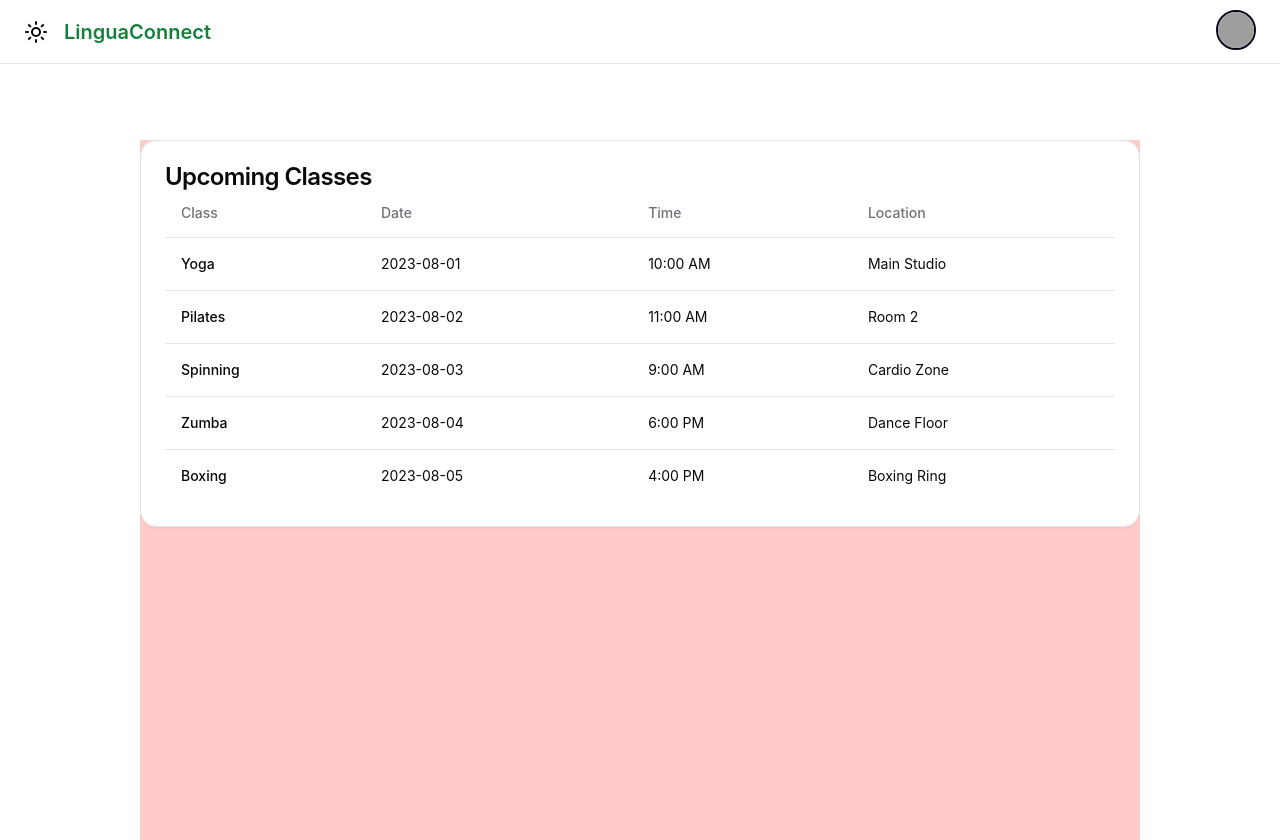
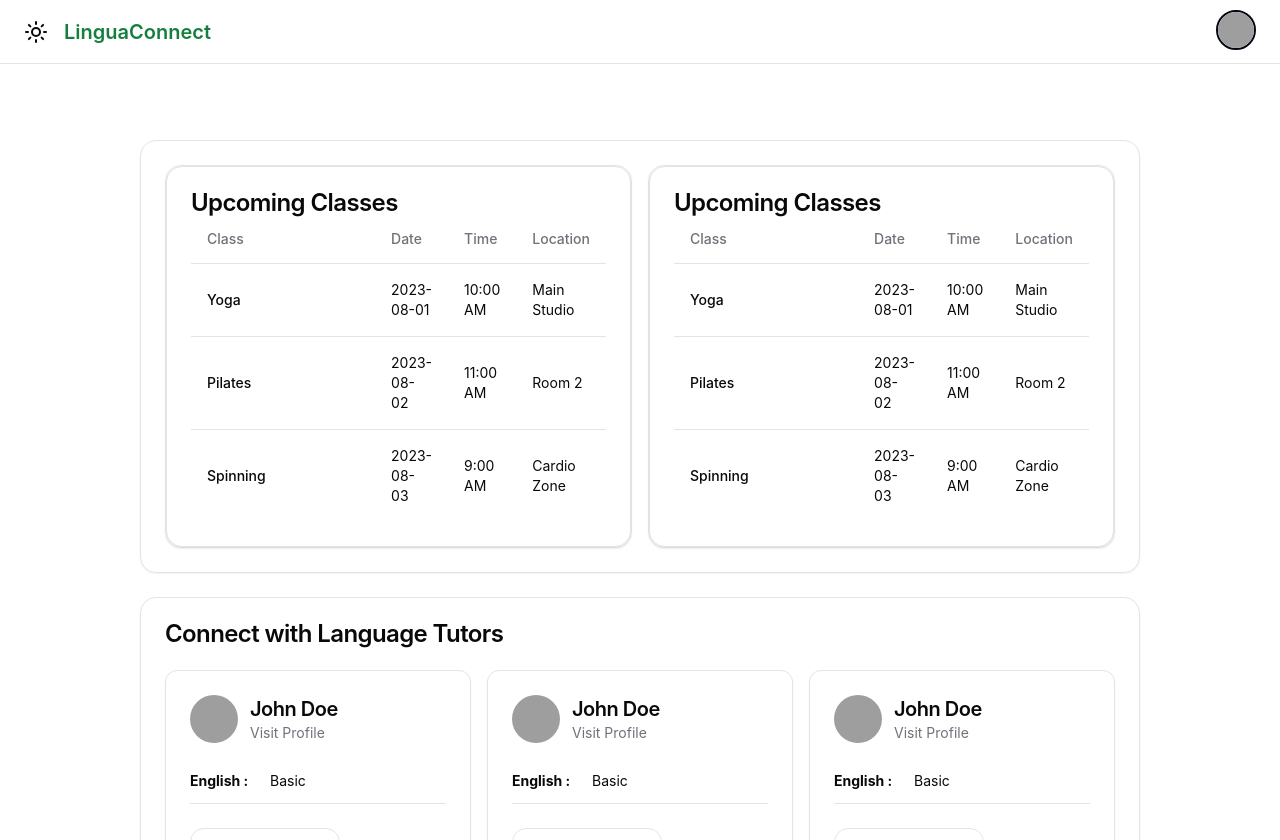
Before and after one commit to Sahiiil1406/TRINIT_algorythms_dev02, a React (Vite) app in the folder frontend/: page /student in a window 1280 px wide. Built offline with nearby package versions, Linux system fonts and the light colour scheme; no server answers; grey boxes are pictures that could not be loaded; what tw-elements would draw is missing.

Commit message:
student dashboard

```diff
--- a/frontend/src/App.css
+++ b/frontend/src/App.css
@@ -1,3 +1,8 @@
 *::-webkit-scrollbar {
 	display: none;
+	grid-template-columns: repeat(auto-fit, minmax(300px, 1fr));
 }
+
+.clasessgrid {
+	display: grid;
+}
--- a/frontend/src/pages/student/StudentDashboard.jsx
+++ b/frontend/src/pages/student/StudentDashboard.jsx
@@ -1,10 +1,20 @@
 import React from "react";
-
+import { useState } from "react";
+import {
+	AvatarImage,
+	AvatarFallback,
+	Avatar,
+} from "../../components/ui/avatar";
+import { Separator } from "../../components/ui/separator";
+import { Button } from "../../components/ui/button";
+import { ToggleGroup, ToggleGroupItem } from "../../components/ui/toggle-group";
 import {
 	CardTitle,
 	CardHeader,
 	CardContent,
+	CardDescription,
 	Card,
+	CardFooter,
 } from "../../components/ui/card";
 import {
 	TableHead,
@@ -17,21 +27,55 @@ import {
 
 export default function StudentDashboard() {
 	return (
-		<div className="bg-red-200 w-full max-w-[1000px] min-h-[1000px] ">
-			<Classes />
+		<div className=" w-full max-w-[1000px] min-h-[1000px] space-y-6">
+			<Card className="w-full ">
+				<CardContent className="p-6">
+					<div className="grid gap-4 md:grid-cols-2">
+						<div>
+							<Card>
+								<Classes />
+							</Card>
+						</div>
+						<div>
+							<Card>
+								{" "}
+								<Classes />
+							</Card>
+						</div>
+					</div>
+				</CardContent>
+			</Card>
+
+			<Card className="w-full ">
+				<CardHeader className="p-6">
+					<div className="">
+						<CardTitle>Connect with Language Tutors</CardTitle>
+					</div>
+				</CardHeader>
+				<CardContent
+					className="grid gap-4"
+					style={{ gridTemplateColumns: "repeat(auto-fit,minmax(300px,1fr))" }}
+				>
+					<TutorCard />
+					<TutorCard />
+					<TutorCard />
+					<TutorCard />
+					<TutorCard />
+				</CardContent>
+			</Card>
 		</div>
 	);
 }
 
 function Classes() {
 	return (
-		<div className="flex flex-col w-full gap-2 h-[300px]">
+		<div className="flex flex-col w-full gap-2 ">
 			<Card>
 				<CardHeader className="pb-0">
 					<CardTitle>Upcoming Classes</CardTitle>
 				</CardHeader>
 				<CardContent>
-					<div className="overflow-auto max-h-[400px]">
+					<div className="h-auto">
 						<Table>
 							<TableHeader>
 								<TableRow>
@@ -60,18 +104,6 @@ function Classes() {
 									<TableCell>9:00 AM</TableCell>
 									<TableCell>Cardio Zone</TableCell>
 								</TableRow>
-								<TableRow>
-									<TableCell className="font-medium">Zumba</TableCell>
-									<TableCell>2023-08-04</TableCell>
-									<TableCell>6:00 PM</TableCell>
-									<TableCell>Dance Floor</TableCell>
-								</TableRow>
-								<TableRow>
-									<TableCell className="font-medium">Boxing</TableCell>
-									<TableCell>2023-08-05</TableCell>
-									<TableCell>4:00 PM</TableCell>
-									<TableCell>Boxing Ring</TableCell>
-								</TableRow>
 							</TableBody>
 						</Table>
 					</div>
@@ -80,3 +112,76 @@ function Classes() {
 		</div>
 	);
 }
+
+function TutorCard() {
+	const [slot, setSlot] = useState({
+		id: "",
+		slot: "",
+	});
+
+	function handleSLotSelect(value, id) {
+		setSlot({
+			id: id,
+			slot: value,
+		});
+	}
+	return (
+		<>
+			<Card className="w-full max-w-sm rounded-xl border">
+				<CardHeader className="p-6 pb-1">
+					<div className="flex items-center space-x-4">
+						<div className="flex items-center space-x-3">
+							<Avatar className="w-12 h-12">
+								<AvatarImage src="/placeholder.svg" />
+								<AvatarFallback>JD</AvatarFallback>
+							</Avatar>
+							<div>
+								<CardTitle className="text-xl">John Doe</CardTitle>
+								<CardDescription className="text-sm">
+									Visit Profile
+								</CardDescription>
+							</div>
+						</div>
+					</div>
+				</CardHeader>
+				<CardContent className="grid gap-3 p-6">
+					<div className="flex items-center space-x-4">
+						<div className="w-16 text-sm font-bold">English :</div>
+
+						<div className="ml-2 text-sm">Basic</div>
+					</div>
+
+					<Separator />
+				</CardContent>
+				<CardFooter className="flex flex-col gap-5 ">
+					<div className="w-full ">
+						<ToggleGroup
+							variant="outline"
+							type="single"
+							className="flex justify-start flex-wrap "
+							onValuChange={(value, id) => handleSLotSelect}
+						>
+							<ToggleGroupItem value="bold" aria-label="Toggle bold">
+								9:00 PM (45 mins)
+							</ToggleGroupItem>
+							<ToggleGroupItem value="italic" aria-label="Toggle italic">
+								9:00 PM (45 mins)
+							</ToggleGroupItem>
+							<ToggleGroupItem value="underline" aria-label="Toggle underline">
+								9:00 PM (45 mins)
+							</ToggleGroupItem>
+						</ToggleGroup>
+					</div>
+					<Separator />
+					<div className="flex justify-between w-full">
+						{" "}
+						<h1>
+							<b className="text-2xl">₹200 </b>/ hr
+						</h1>
+						<Button size="sm">Proceed to Payment</Button>
+					</div>
+				</CardFooter>
+			</Card>
+		</>
+	);
+}
```
Also changed, not shown: frontend/src/App.jsx (+2 -5 lines).
